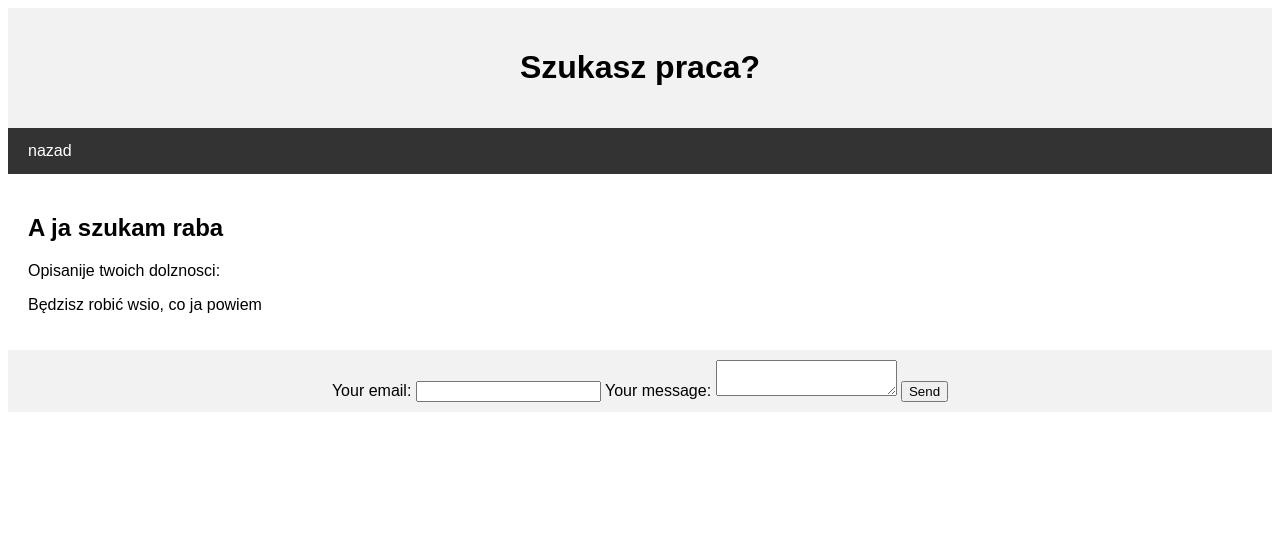
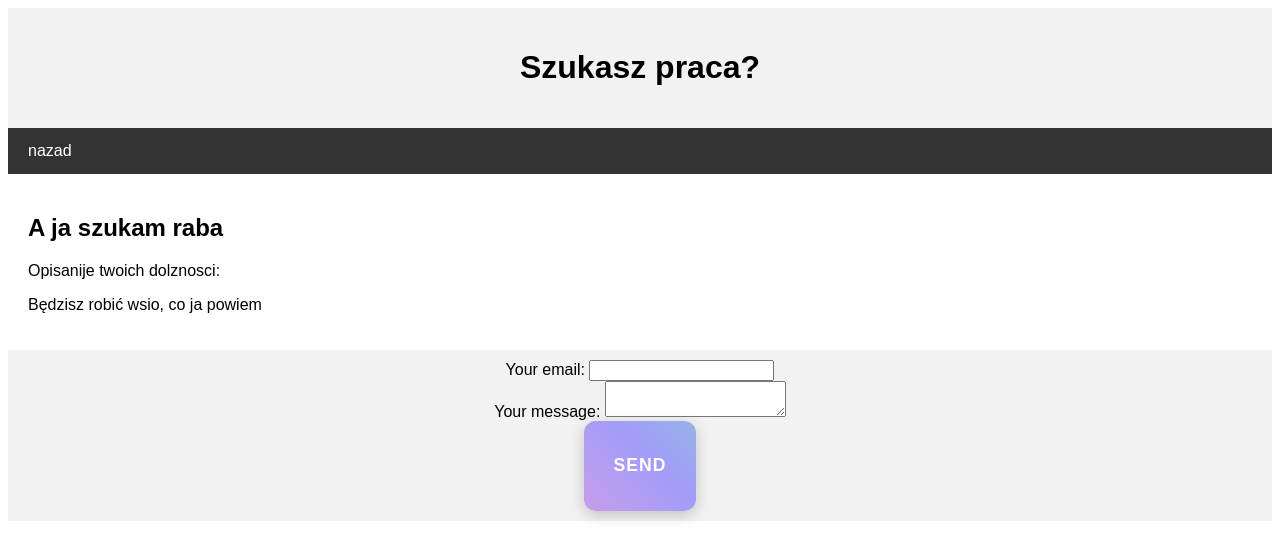
Before and after one commit to majnkraaft/majnkraaft.github.io, a Jekyll site: the page built from robota.html, in a window 1280 px wide. Shown: the top 560 px of the page. Built offline with Jekyll 4.4.1, drawn with Linux system fonts in a browser that asks for light colours.

Commit message:
update robota.html

```diff
--- a/robota.html
+++ b/robota.html
@@ -14,6 +14,55 @@
         .menu a:hover { background-color: #ddd; color: black; }
         .glowna { padding: 20px; }
         .stopka { background-color: #f2f2f2; padding: 10px; text-align: center; }
+.cool-button {
+  background: linear-gradient(45deg, #ff6ec4, #7873f5, #42e695);
+  background-size: 300% 300%;
+  color: white;
+  font-weight: bold;
+  font-size: 1.1rem;
+  padding: 12px 30px;
+  border: none;
+  border-radius: 12px;
+  cursor: pointer;
+  box-shadow: 0 4px 15px rgba(0, 0, 0, 0.2);
+  transition: 0.4s;
+  text-transform: uppercase;
+  letter-spacing: 1px;
+  position: relative;
+  overflow: hidden;
+  height: 10vh;
+  width: auto;
+}
+
+.cool-button::before {
+  content: '';
+  position: absolute;
+  top: -50%;
+  left: -50%;
+  width: 200%;
+  height: 200%;
+  background: rgba(255, 255, 255, 0.3);
+  transform: rotate(45deg);
+  transition: all 0.5s;
+}
+
+.cool-button:hover::before {
+  top: 100%;
+  left: 100%;
+}
+
+.cool-button:hover {
+  animation: shine 1.5s linear infinite;
+  box-shadow: 0 8px 25px rgba(0, 0, 0, 0.4), 0 0 20px #42e695, 0 0 40px #7873f5, 0 0 60px #ff6ec4;
+  background-position: 100% 0;
+}
+
+@keyframes shine {
+  0% { background-position: 0% 50%; }
+  50% { background-position: 100% 50%; }
+  100% { background-position: 0% 50%; }
+}
+</style>
     </style>
 </head>
 <body>
@@ -40,13 +89,13 @@
   <label>
     Your email:
     <input type="email" name="email">
-  </label>
+  </label><br>
   <label>
     Your message:
     <textarea name="message"></textarea>
-  </label>
+  </label><br>
   <!-- your other form fields go here -->
-  <button type="submit">Send</button>
+  <button class="cool-button" type="submit">Send</button>
 </form>
     <!--<a href="dzieki.html">Zapisać się</a>-->
 </div>
```
